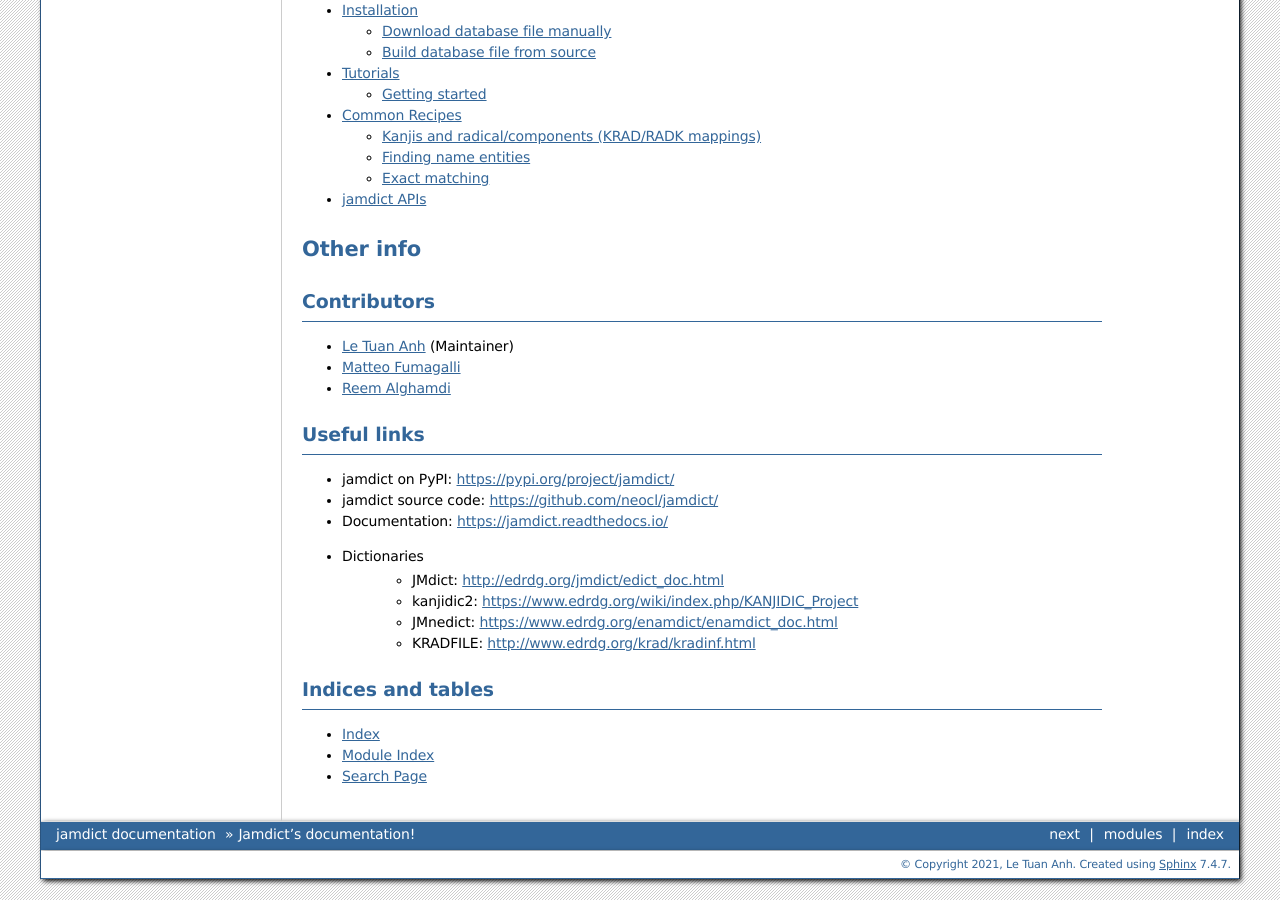
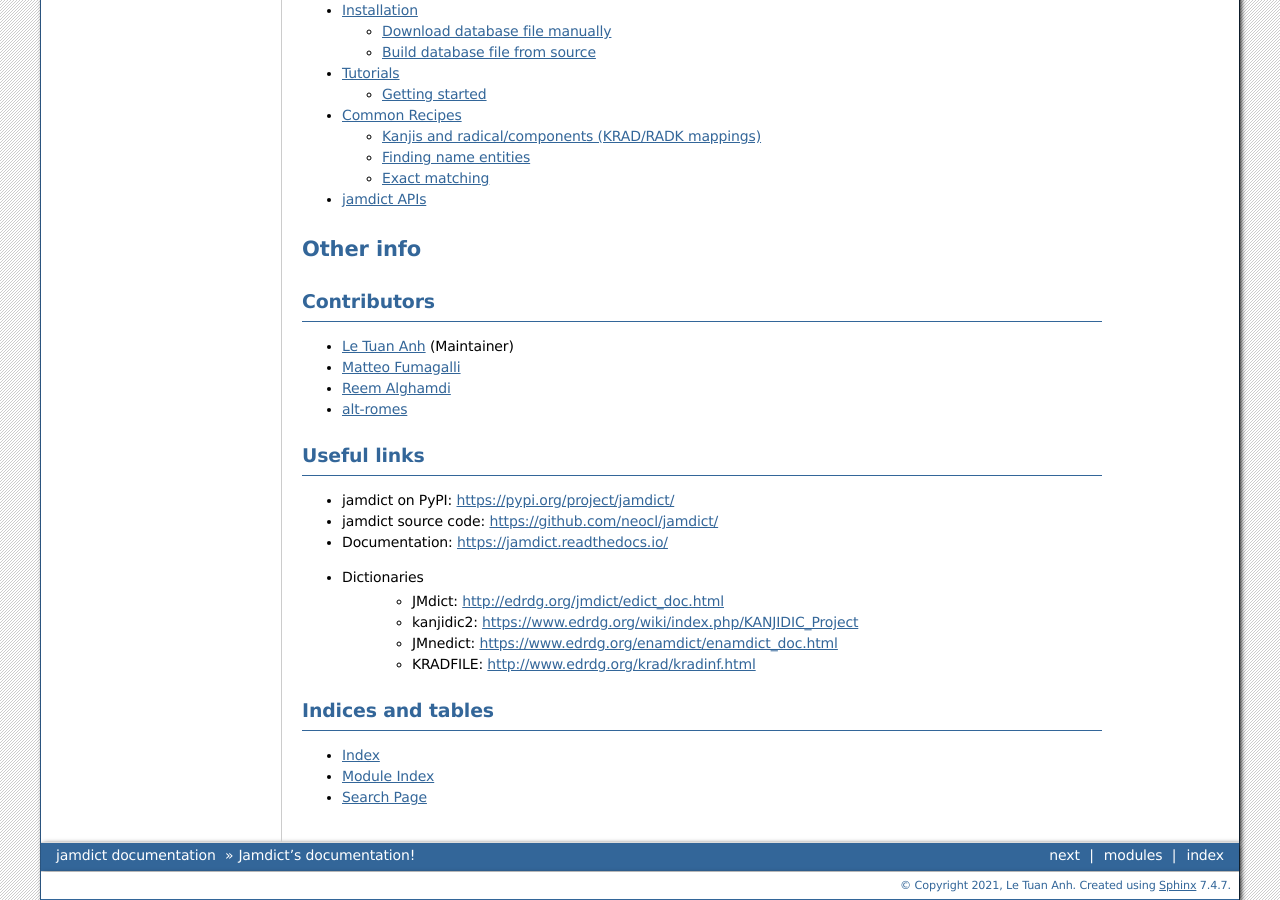
Before and after one commit to neocl/jamdict, a Sphinx documentation site: the page built from docs/index.rst, in a window 1280 px wide and 900 px high, scrolled down 1815 px. Built offline with Sphinx 7.4.7, drawn with Linux system fonts in a browser that asks for light colours.

Commit message:
update contributor list

```diff
--- a/docs/index.rst
+++ b/docs/index.rst
@@ -135,6 +135,7 @@
 -  `Le Tuan Anh <https://github.com/letuananh>`__ (Maintainer)
 -  `Matteo Fumagalli <https://github.com/matteofumagalli1275>`__
 -  `Reem Alghamdi <https://github.com/reem-codes>`__
+-  `alt-romes <https://github.com/alt-romes>`__
 
 Useful links
 ------------
```
Also changed, not shown: README.md (+1 -0 lines).
